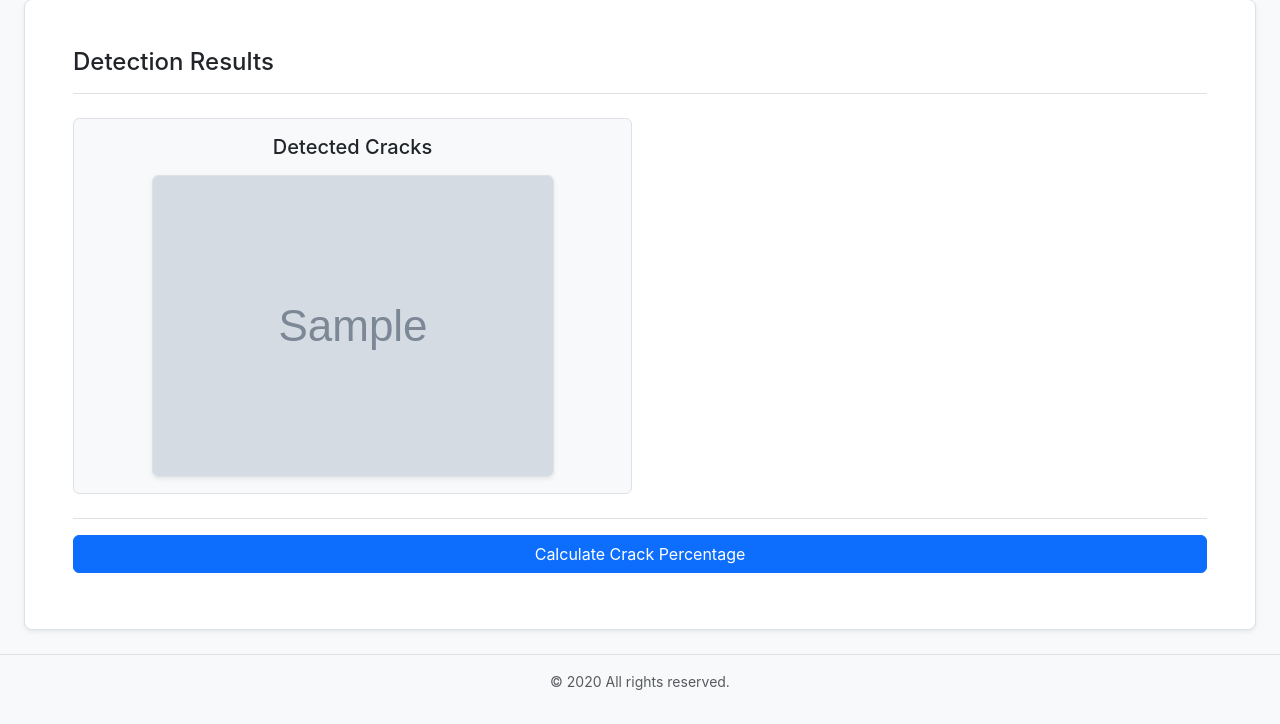
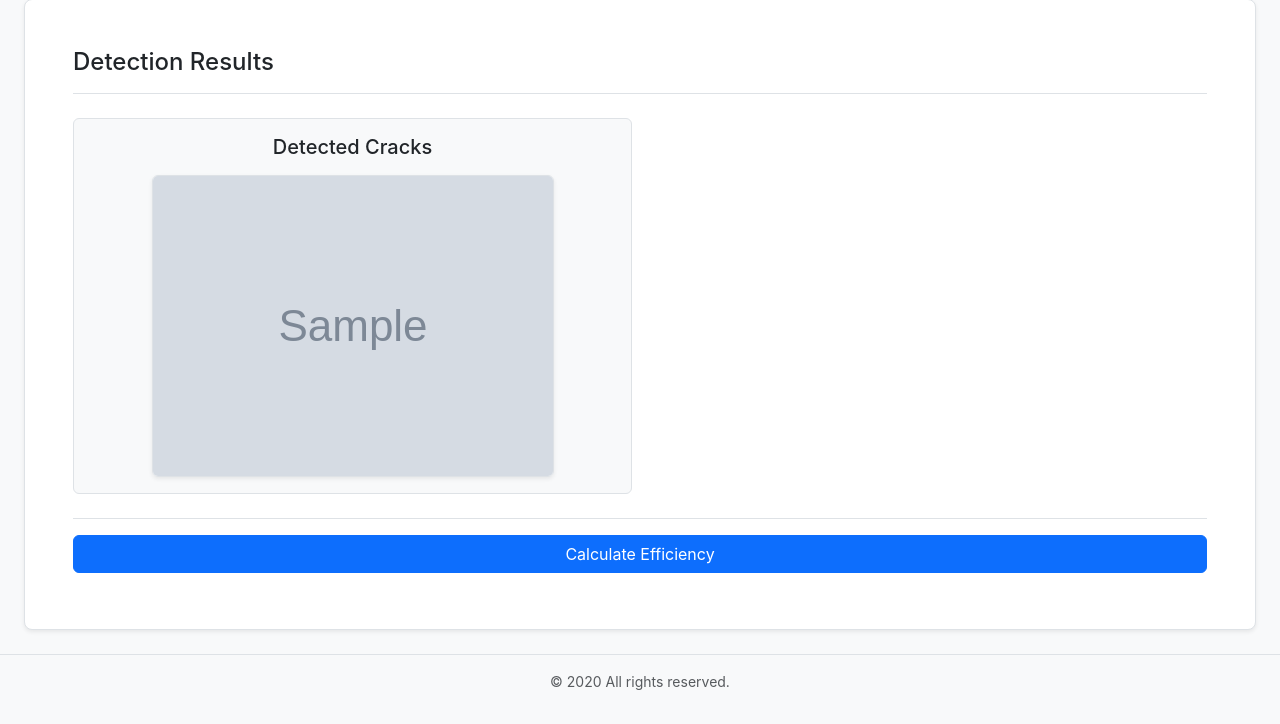
Before and after one commit to grndis/solarpanel, a Flask app: template templates/index.html in a window 1280 px wide. Shown: the part 450-1174 px from the top of the page. Run offline with Flask 3, Linux system fonts and the light colour scheme; the template is opened without the code that fills it: most values are stand-ins (such as "Sample title", 1, 10 or a date in 2020); grey boxes marked "Sample" are stand-in pictures.

Commit message:
refactor(templates): update button text from "Calculate Crack Percentage" to "Calculate Efficiency"

```diff
--- a/templates/index.html
+++ b/templates/index.html
@@ -112,7 +112,7 @@
                 data-filename="{{ detected_image or original_image }}"
                 class="btn btn-primary w-100 w-sm-auto {% if not detected_image %}d-none{% endif %}"
               >
-                Calculate Crack Percentage
+                Calculate Efficiency
               </button>
               <div
                 id="progressBarContainer"
```
